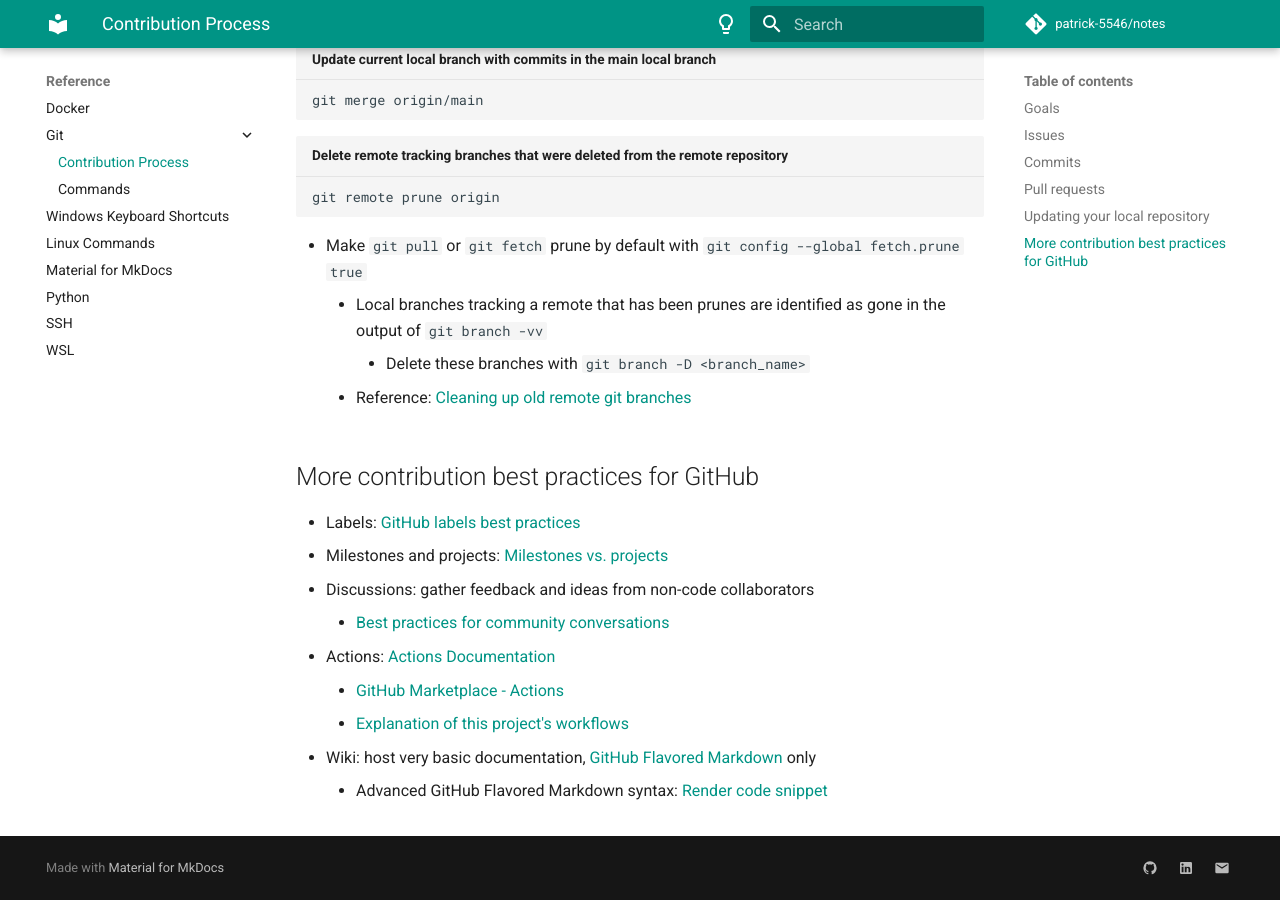
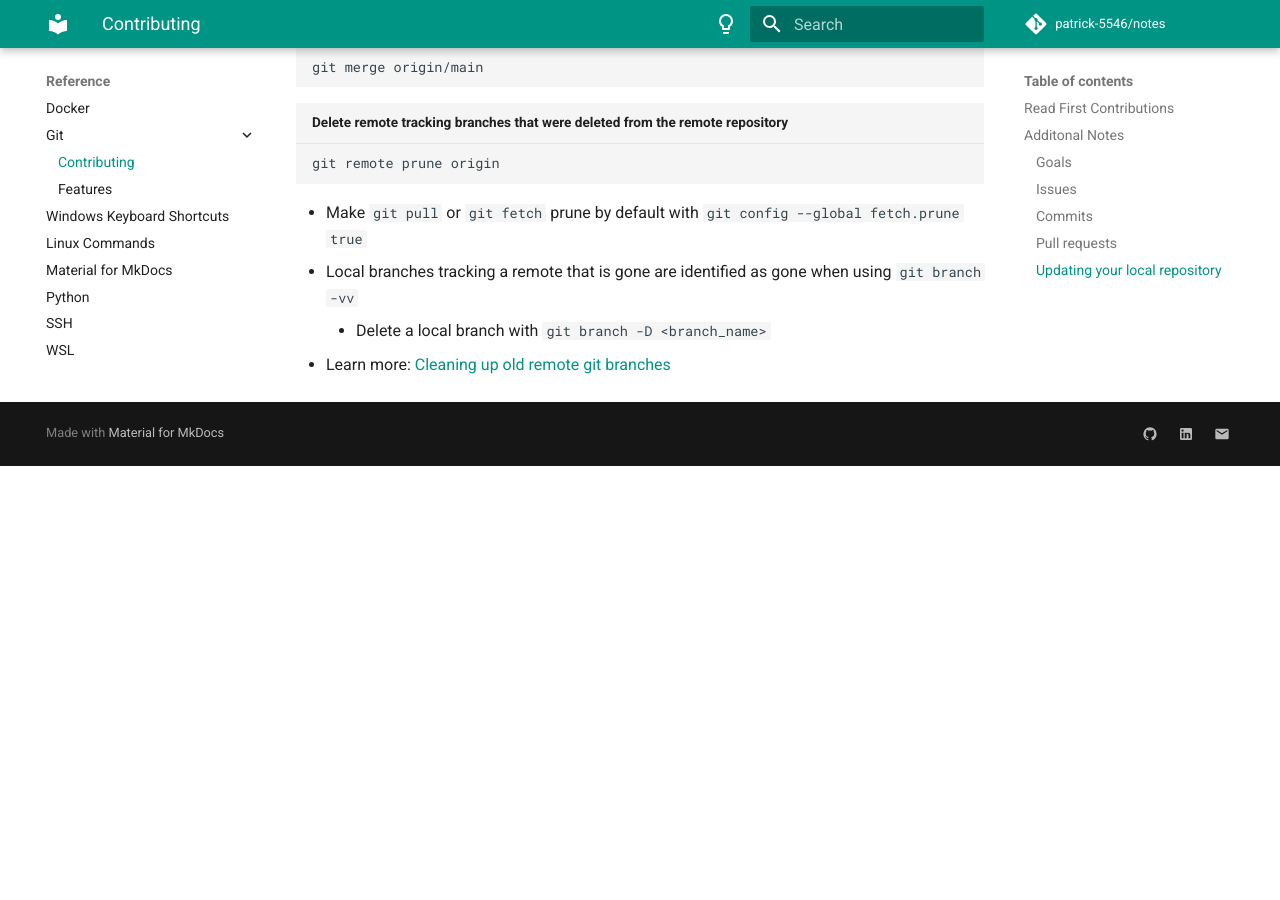
Before and after one commit to patrick-5546/notes, an MkDocs documentation site: the page built from docs/reference/git/contributing.md, in a window 1280 px wide and 900 px high, scrolled down 1693 px. Built offline with MkDocs 1.6.1 and Material for MkDocs 9.7.7, drawn with Linux system fonts in a browser that asks for light colours; comment, search, counter and statistics services are not loaded; after the commit the page ends 2159 px from its top, so only the background shows below that; some of the changed text lies outside the part shown.

````diff
--- a/docs/reference/git/contributing.md
+++ b/docs/reference/git/contributing.md
@@ -1,29 +1,30 @@
 # :material-rocket-launch: Contributing to a Git Repository
 
-For a walkthrough of the contribution process, read [First Contributions](https://github.com/firstcontributions/first-contributions/blob/master/README.md)
+## Read [First Contributions](https://github.com/firstcontributions/first-contributions/blob/master/README.md)
 
-!!! note "Comments on the First Contributions walkthrough"
-    - If you have access to the repository, there is no need to fork it; clone and work on the repository itself
+- Note: if you have access to the repository, there is no need to fork it; clone and work on the repository itself
 
-## Goals
+## Additonal Notes
+
+### Goals
 
 - Main branch only contains working code
 - Collaborate with others effectively (i.e., code reviews)
 - Clear, progressive development process
 
-## Issues
+### Issues
 
 - Bug: Describe issue, steps to reproduce, expected behavior, screenshots, additional context
 - Feature: Give context, describe solution, describe alternatives, additional context
 - Link to relevant code, projects, labels, milestones, etc.
 
-## Commits
+### Commits
 
 - Make a commit for each unit change, giving it a descriptive name
     - For example: "added `<function_name>` function", "updated tests to match"
 - At the end of a session `git push`, to update the remote repository with your changes
 
-## Pull requests
+### Pull requests
 
 Compared to committing directly to the main branch, pull requests can be used to ensure that the code in the main branch is clear and correct through:
 
@@ -41,7 +42,7 @@ Creating a pull request:
 or "Rebase and Merge" for hotfixes and one off commits
     - Learn more about GitHub merge types and best practices [here](https://rietta.com/blog/github-merge-types/)
 
-## Updating your local repository
+### Updating your local repository
 
 ``` title="Update the current local branch and the remote tracking branches for all other branches"
 git pull --rebase
@@ -59,19 +60,6 @@ git remote prune origin
 ```
 
 - Make `git pull` or `git fetch` prune by default with `git config --global fetch.prune true`
-    - Local branches tracking a remote that has been prunes are identified as gone in the output of `git branch -vv`
-        - Delete these branches with `git branch -D <branch_name>`
-    - Reference: [Cleaning up old remote git branches](https://stackoverflow.com/questions/3184555/cleaning-up-old-remote-git-branches)
-
-## More contribution best practices for GitHub
-
-- Labels: [GitHub labels best practices](https://medium.com/@dave_lunny/sane-github-labels-c5d2e6004b63)
-- Milestones and projects: [Milestones vs. projects](https://stackoverflow.com/a/39701381)
-- Discussions: gather feedback and ideas from non-code collaborators
-    - [Best practices for community conversations](https://docs.github.com/en/discussions/guides/best-practices-for-community-conversations-on-github)
-- Actions: [Actions Documentation](https://docs.github.com/en/actions)
-    - [GitHub Marketplace - Actions](https://github.com/marketplace?type=actions)
-    - [Explanation of this project's workflows](../mkdocs.md#ci-cd-using-github-actions)
-- Wiki: host very basic documentation,
-[GitHub Flavored Markdown](https://docs.github.com/en/github/writing-on-github/getting-started-with-writing-and-formatting-on-github/basic-writing-and-formatting-syntax) only
-    - Advanced GitHub Flavored Markdown syntax: [Render code snippet](https://docs.github.com/en/github/writing-on-github/working-with-advanced-formatting/creating-a-permanent-link-to-a-code-snippet#linking-to-code)
+- Local branches tracking a remote that is gone are identified as gone when using `git branch -vv`
+    - Delete a local branch with `git branch -D <branch_name>`
+- Learn more: [Cleaning up old remote git branches](https://stackoverflow.com/questions/3184555/cleaning-up-old-remote-git-branches)
--- a/mkdocs.yml
+++ b/mkdocs.yml
@@ -95,8 +95,8 @@ nav:
   - Reference:
     - Docker: reference/docker.md
     - Git:
-      - Contribution Process: reference/git/contributing.md
-      - Commands: reference/git/git_features.md
+      - Contributing: reference/git/contributing.md
+      - Features: reference/git/git_features.md
     - Windows Keyboard Shortcuts: reference/shortcuts.md
     - Linux Commands: reference/linux.md # pipe, chmod, du, export, ls, less (reference aliases)
     - Material for MkDocs: reference/mkdocs.md
````
Also changed, not shown: docs/reference/git/git_features.md (+19 -17 lines), docs/reference/mkdocs.md (+6 -1 lines).
